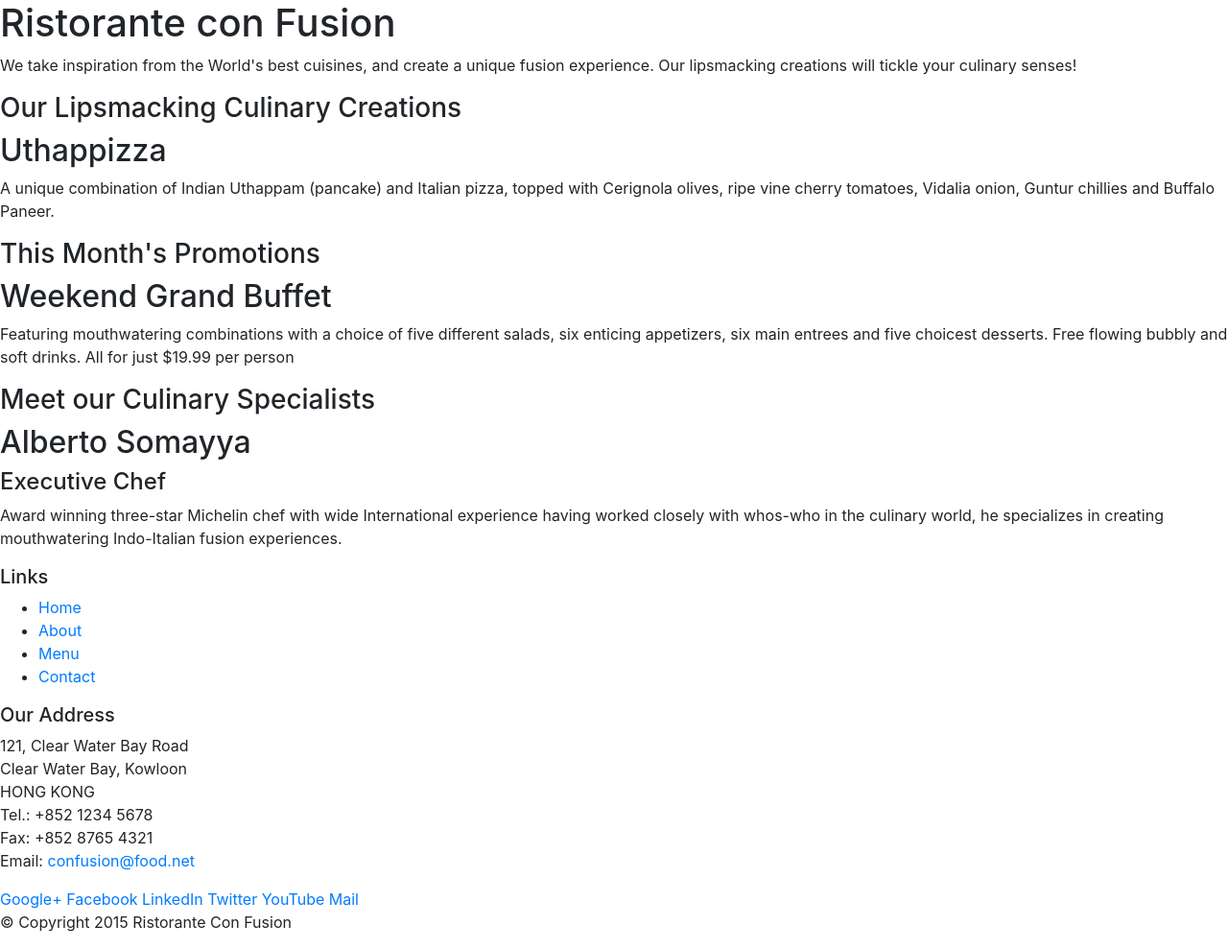
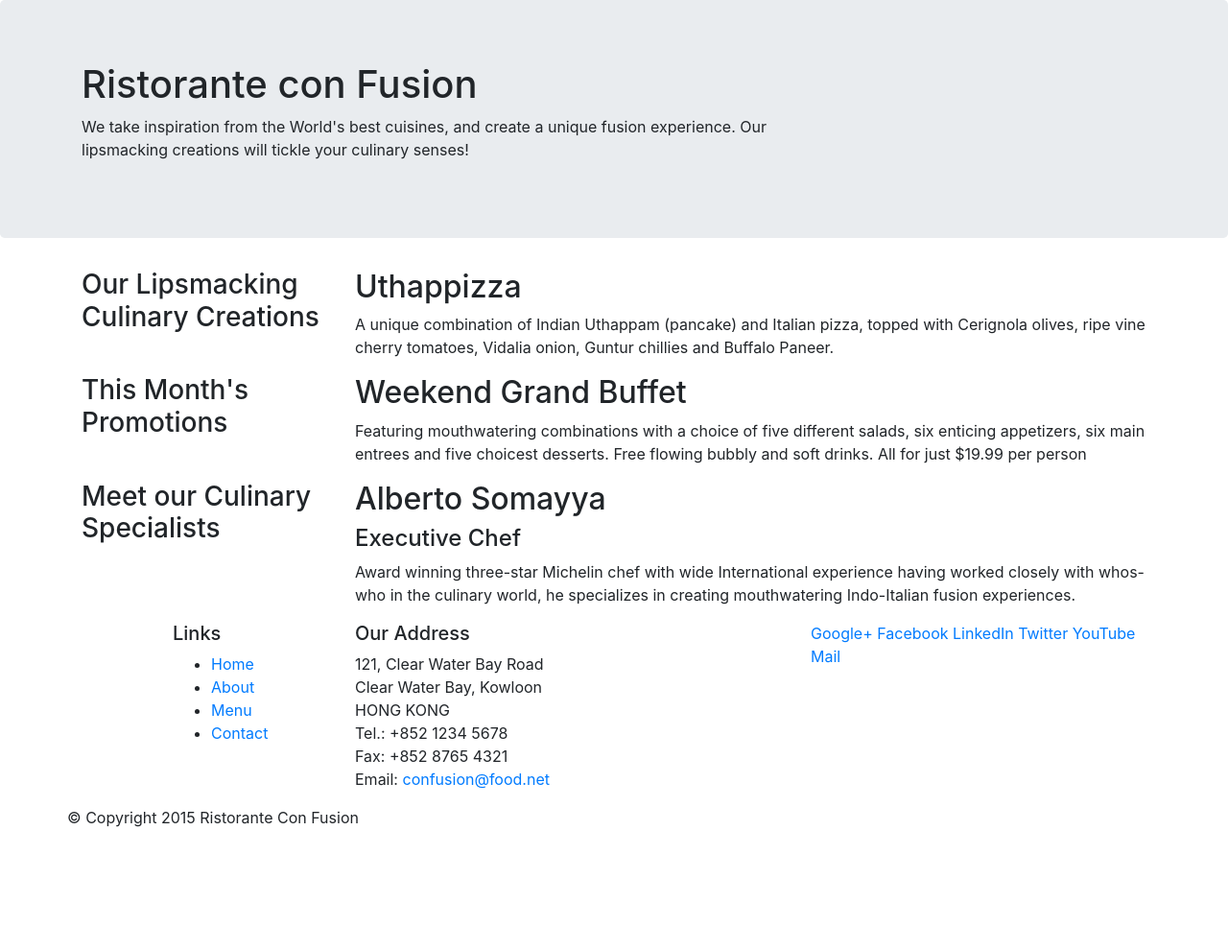
Before and after one commit to willworthington/bootstrap_intro, a website: page index.html in a window 1280 px wide. Shown: the whole page at 96% size. After the commit the page ends 880 px from the top, so only its background shows below. Drawn offline with nearby package versions, Linux system fonts and the light colour scheme.

Commit message:
second commit

```diff
--- a/index.html
+++ b/index.html
@@ -14,46 +14,46 @@
 
 <body>
 
-    <header>
-        <div>
-            <div>
-                <div>
+    <header class="jumbotron">
+        <div class="container">
+            <div class="row">
+                <div class="col-12 col-sm-8">
                     <h1>Ristorante con Fusion</h1>
                     <p>We take inspiration from the World's best cuisines, and create a unique fusion experience. Our lipsmacking creations will tickle your culinary senses!</p>
                 </div>
-                <div>
+                <div class="col col-sm">
                 </div>
             </div>
         </div>
     </header>
 
-    <div>
-        <div>
-            <div>
+    <div class="container">
+        <div class="row">
+            <div class="col-sm-4 push-sm-8 col-md-3 push-md-9">
                 <h3>Our Lipsmacking Culinary Creations</h3>
             </div>
-            <div>
+            <div class="col-sm pull-sm-4 col-md pull-md-3">
                 <h2>Uthappizza</h2>
                 <p>A unique combination of Indian Uthappam (pancake) and Italian pizza, topped with Cerignola olives, ripe vine cherry tomatoes, Vidalia onion, Guntur chillies and Buffalo Paneer.</p>
             </div>
         </div>
 
 
-        <div>
-            <div>
+        <div class="row">
+            <div class="col-sm-4 col-md-3">
                 <h3>This Month's Promotions</h3>
             </div>
-            <div>
+            <div class="col-sm col-md">
                 <h2>Weekend Grand Buffet</h2>
                 <p>Featuring mouthwatering combinations with a choice of five different salads, six enticing appetizers, six main entrees and five choicest desserts. Free flowing bubbly and soft drinks. All for just $19.99 per person </p>
             </div>
         </div>
 
-        <div>
-            <div>
+        <div class="row">
+            <div class="col-sm-4 push-sm-8 col-md-3 push-md-9">
                 <h3>Meet our Culinary Specialists</h3>
             </div>
-            <div>
+            <div class="col-sm pull-sm-4 col-md pull-md-3">
                 <h2>Alberto Somayya</h2>
                 <h4>Executive Chef</h4>
                 <p>Award winning three-star Michelin chef with wide International experience having worked closely with whos-who in the culinary world, he specializes in creating mouthwatering Indo-Italian fusion experiences. </p>
@@ -62,9 +62,9 @@
     </div>
 
     <footer>
-        <div>
-            <div>
-                <div>
+        <div class="container">
+            <div class="row">
+                <div class="col-5 offset-1 col-sm-2">
                     <h5>Links</h5>
                     <ul>
                         <li><a href="#">Home</a></li>
@@ -73,7 +73,7 @@
                         <li><a href="#">Contact</a></li>
                     </ul>
                 </div>
-                <div>
+                <div class="col-6 col-sm-5">
                     <h5>Our Address</h5>
                     <address>
 		              121, Clear Water Bay Road<br>
@@ -84,7 +84,7 @@
 		              Email: <a href="mailto:confusion@food.net">confusion@food.net</a>
 		           </address>
                 </div>
-                <div>
+                <div class="col col-sm-4">
                     <div>
                         <a href="http://google.com/+">Google+</a>
                         <a href="http://www.facebook.com/profile.php?id=">Facebook</a>
@@ -95,8 +95,8 @@
                     </div>
                 </div>
            </div>
-           <div>
-                <div>
+           <div class="row">
+                <div class"col-auto">
                     <p>© Copyright 2015 Ristorante Con Fusion</p>
                 </div>
            </div>
```
